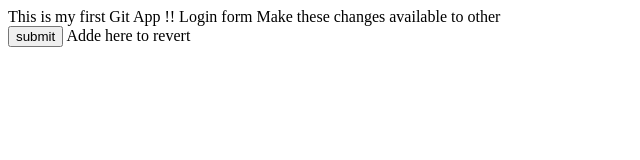
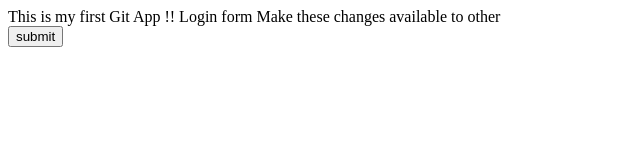
Before and after one commit to sagasoftech/GitTutorial, a plain HTML site: page index.html in a window 1280 px wide. Shown: the whole page, without its empty margins (0-640 px from the left). Drawn offline with Linux system fonts and the light colour scheme.

Commit message:
Revert "Will be reverted"
This reverts commit e1cf3de8f9b1b9d93e8082cf8e6704a71505550f.

```diff
--- a/index.html
+++ b/index.html
@@ -10,6 +10,5 @@
 		<BR>
 		<INPUT type="Button" value="submit"/>
 	</body>
-	Adde here to revert
 
 </html>
```
